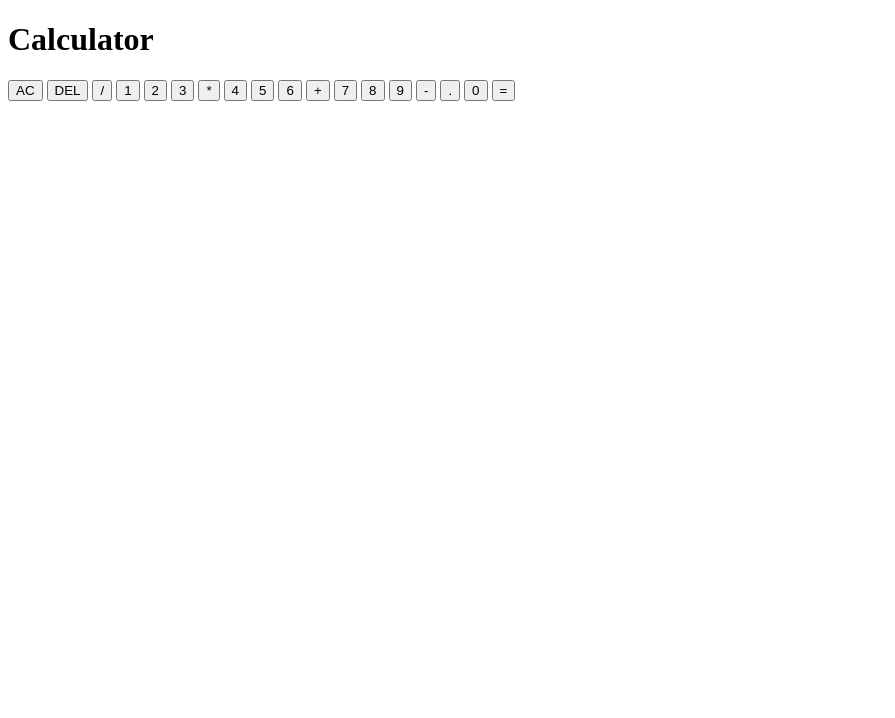
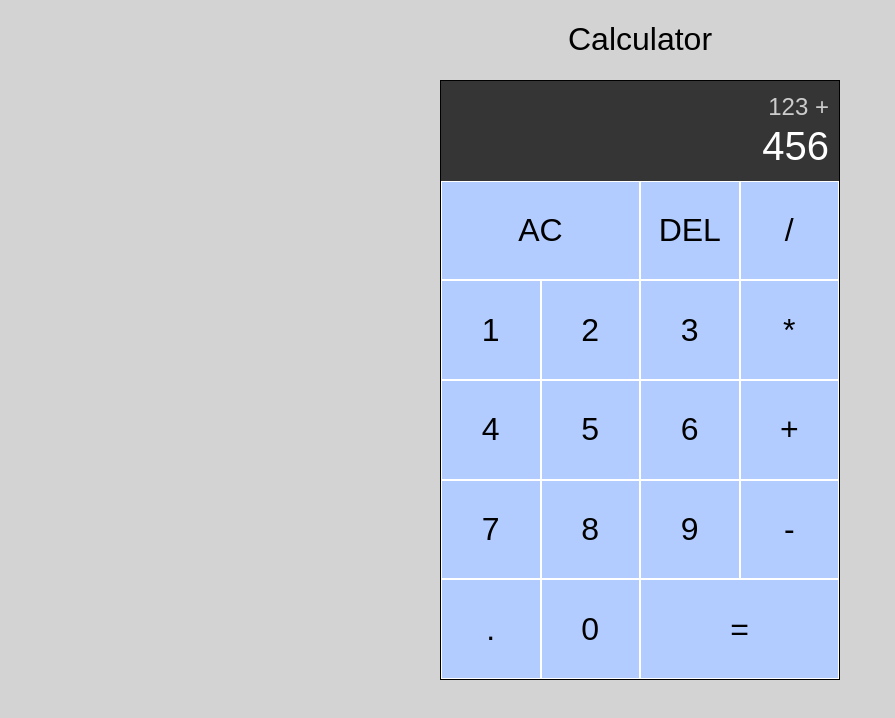
Before and after one commit to 0inp/calculator, a plain HTML site: page index.html in a window 1280 px wide. Shown: the whole page, without its empty margins (0-895 px from the left). Drawn offline with Linux system fonts and the light colour scheme.

Commit message:
feat(css): Add basic styling

```diff
--- a/index.html
+++ b/index.html
@@ -1,40 +1,43 @@
-<!DOCTYPE html>
+<!doctype html>
+
 <html lang="en">
   <head>
-    <meta charset="UTF-8">
-    <meta name="viewport" content="width=device-width, initial-scale=1.0">
-    <meta http-equiv="X-UA-Compatible" content="ie=edge">
+    <meta charset="UTF-8" />
+    <meta name="viewport" content="width=device-width, initial-scale=1.0" />
+    <meta http-equiv="X-UA-Compatible" content="ie=edge" />
     <title>Calculator</title>
-    <link href="styles.css" rel="stylesheet">
+    <link href="styles.css" rel="stylesheet" />
     <script src="script.js" defer></script>
     <!-- TODO: Add favicon -->
     <!-- <link rel="icon" href="./favicon.ico" type="image/x-icon"> -->
   </head>
   <body>
     <h1>Calculator</h1>
-    <div id="calculator">
-      <div id="display" readonly>
-        <div class="previous-operand"></div>
-        <div class="current-operand"></div>
+    <div class="calculator-container">
+      <div class="display" readonly>
+        <div class="previous-operand">123 +</div>
+        <div class="current-operand">456</div>
       </div>
-      <button class="span-two">AC</button>
-      <button>DEL</button>
-      <button>/</button>
-      <button>1</button>
-      <button>2</button>
-      <button>3</button>
-      <button>*</button>
-      <button>4</button>
-      <button>5</button>
-      <button>6</button>
-      <button>+</button>
-      <button>7</button>
-      <button>8</button>
-      <button>9</button>
-      <button>-</button>
-      <button>.</button>
-      <button>0</button>
-      <button class="span-two">=</button>
+      <div class="button-container">
+        <button class="button-span-two">AC</button>
+        <button class="button">DEL</button>
+        <button class="button">/</button>
+        <button class="button">1</button>
+        <button class="button">2</button>
+        <button class="button">3</button>
+        <button class="button">*</button>
+        <button class="button">4</button>
+        <button class="button">5</button>
+        <button class="button">6</button>
+        <button class="button">+</button>
+        <button class="button">7</button>
+        <button class="button">8</button>
+        <button class="button">9</button>
+        <button class="button">-</button>
+        <button class="button">.</button>
+        <button class="button">0</button>
+        <button class="button-span-two">=</button>
+      </div>
     </div>
   </body>
 </html>
--- /dev/null
+++ b/styles.css
@@ -0,0 +1,87 @@
+*,
+*::before,
+*::after {
+  box-sizing: border-box;
+  font-family: Merriweather, sans-serif;
+  font-weight: normal;
+}
+
+body {
+  padding: 0;
+  margin: 0;
+  background: lightgrey;
+}
+
+h1 {
+  text-align: center;
+}
+
+body {
+  display: flex;
+  flex-direction: column;
+  justify-content: center;
+  align-items: center;
+}
+
+.calculator-container {
+  display: grid;
+  grid-template-columns: 1fr;
+  grid-template-rows: 1fr 5fr;
+  grid-template-areas:
+    "display"
+    "button-container";
+  background-color: lightgrey;
+  width: 400px;
+  height: 600px;
+  border: 1px solid black;
+}
+.button-container {
+  display: grid;
+  grid-area: "button-container";
+  grid-template-columns: repeat(4, 1fr);
+  grid-template-rows: minmax(1fr, auto) repeat(4, 1fr);
+  background-color: lightcyan;
+  border: 5px solid blueviolety;
+}
+
+.button-container > button {
+  cursor: pointer;
+  font-size: 2rem;
+  border: 1px solid white;
+  outline: none;
+  background-color: rgba(0, 0, 255, 0.2);
+}
+
+.button-container > button:hover {
+  background-color: rgba(200, 200, 255, 0.9);
+}
+
+.button-span-two {
+  grid-column: span 2;
+}
+
+.display {
+  background-color: rgba(0, 0, 0, 0.75);
+  grid-area: "display";
+  display: flex;
+  align-items: end;
+  justify-content: space-around;
+  flex-direction: column;
+  padding: 10px;
+  word-wrap: break-word;
+  word-break: break-all;
+}
+
+.previous-operand {
+  color: rgba(255, 255, 255, 0.75);
+  font-size: 1.5rem;
+}
+
+.current-operand {
+  color: white;
+  font-size: 2.5rem;
+}
+
+button {
+  background-color: green;
+}
```
Also changed, not shown: style.css (deleted).
